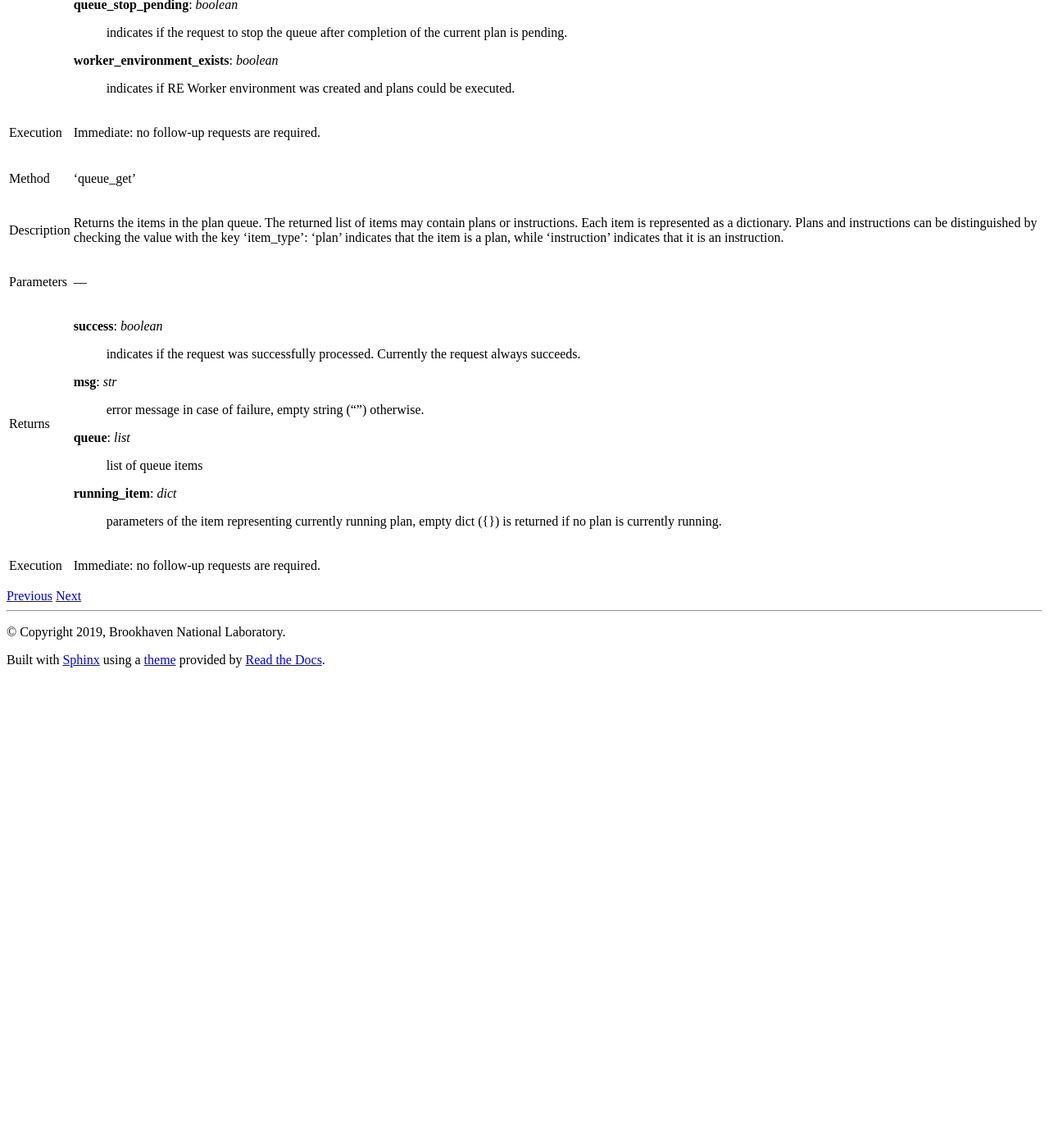
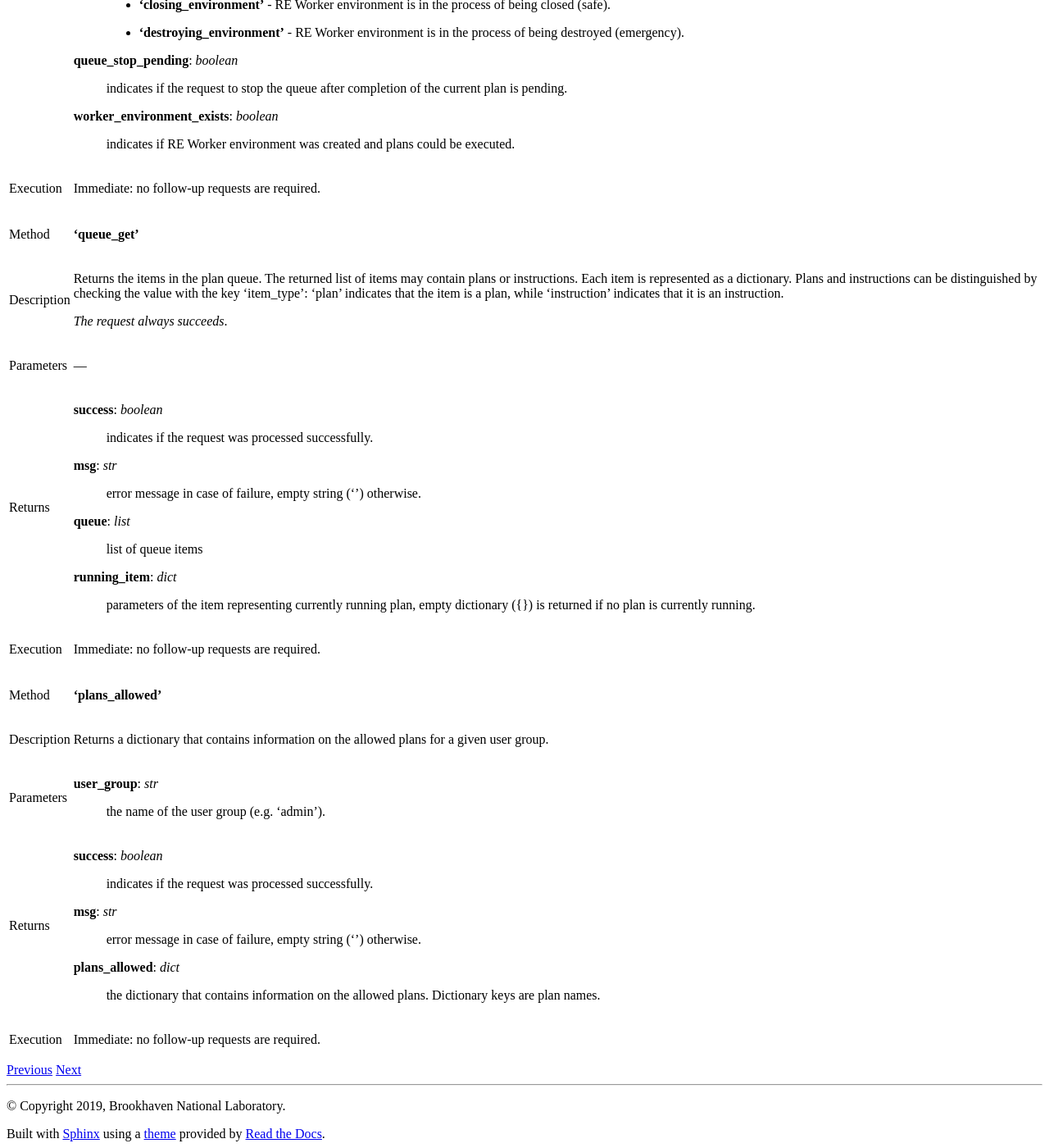
Before and after one commit to bluesky/bluesky-queueserver, a Sphinx documentation site: the page built from docs/source/re_manager_api.rst, in a window 1280 px wide and 1400 px high, scrolled down 1404 px. Shown: the whole window at 82% size. Built offline with Sphinx 7.4.7 and the Read the Docs theme 2.0.0, drawn with Linux system fonts in a browser that asks for light colours; before the commit the page ends 2226 px from its top, so only the background shows below that; some of the changed text lies outside the part shown.

Commit message:
DOC: documentation on 'plans_allowed' API

```diff
--- a/docs/source/re_manager_api.rst
+++ b/docs/source/re_manager_api.rst
@@ -3,11 +3,13 @@
 ======================
 
 ============  =========================================================================================
-Method        '' (empty string)
+Method        **''** (empty string)
 ------------  -----------------------------------------------------------------------------------------
 Description   'Ping' request: causes RE Manager to send some response. Currently 'ping' request is
               equivalent to 'status' request. The functionality may be changed in the future.
               Use 'status' method to request status information from RE Manager.
+
+              *The request always succeeds*.
 ------------  -----------------------------------------------------------------------------------------
 Parameters    ---
 ------------  -----------------------------------------------------------------------------------------
@@ -18,9 +20,11 @@
 
 
 ============  =========================================================================================
-Method        'status'
+Method        **'status'**
 ------------  -----------------------------------------------------------------------------------------
 Description   Returns status of RE Manager.
+
+              *The request always succeeds*.
 ------------  -----------------------------------------------------------------------------------------
 Parameters    ---
 ------------  -----------------------------------------------------------------------------------------
@@ -69,28 +73,52 @@
 
 
 ============  =========================================================================================
-Method        'queue_get'
+Method        **'queue_get'**
 ------------  -----------------------------------------------------------------------------------------
 Description   Returns the items in the plan queue. The returned list of items may contain plans or
               instructions. Each item is represented as a dictionary. Plans and instructions can be
               distinguished by checking the value with the key 'item_type': 'plan' indicates that
               the item is a plan, while 'instruction' indicates that it is an instruction.
+
+              *The request always succeeds*.
 ------------  -----------------------------------------------------------------------------------------
 Parameters    ---
 ------------  -----------------------------------------------------------------------------------------
 Returns       **success**: *boolean*
-                  indicates if the request was successfully processed. Currently the request always
-                  succeeds.
+                  indicates if the request was processed successfully.
 
               **msg**: *str*
-                  error message in case of failure, empty string ("") otherwise.
+                  error message in case of failure, empty string ('') otherwise.
 
               **queue**: *list*
                   list of queue items
 
               **running_item**: *dict*
-                  parameters of the item representing currently running plan, empty dict ({}) is
+                  parameters of the item representing currently running plan, empty dictionary ({}) is
                   returned if no plan is currently running.
 ------------  -----------------------------------------------------------------------------------------
 Execution     Immediate: no follow-up requests are required.
 ============  =========================================================================================
+
+
+============  =========================================================================================
+Method        **'plans_allowed'**
+------------  -----------------------------------------------------------------------------------------
+Description   Returns a dictionary that contains information on the allowed plans for a given user
+              group.
+------------  -----------------------------------------------------------------------------------------
+Parameters    **user_group**: *str*
+                  the name of the user group (e.g. 'admin').
+------------  -----------------------------------------------------------------------------------------
+Returns       **success**: *boolean*
+                  indicates if the request was processed successfully.
+
+              **msg**: *str*
+                  error message in case of failure, empty string ('') otherwise.
+
+              **plans_allowed**: *dict*
+                  the dictionary that contains information on the allowed plans.
+                  Dictionary keys are plan names.
+------------  -----------------------------------------------------------------------------------------
+Execution     Immediate: no follow-up requests are required.
+============  =========================================================================================
```
